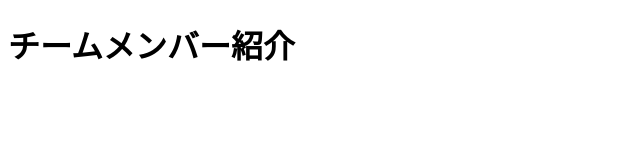
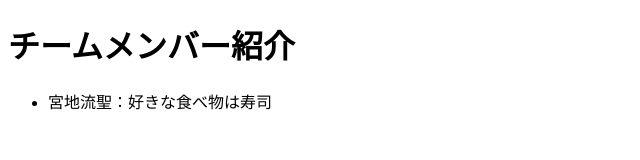
Before and after one commit to rnm-01/naga, a plain HTML site: page index.html in a window 1280 px wide. Shown: the whole page, without its empty margins (0-640 px from the left). Drawn offline with Linux system fonts and the light colour scheme.

Commit message:
Update index.html

```diff
--- a/index.html
+++ b/index.html
@@ -9,7 +9,7 @@
     <h1>チームメンバー紹介</h1>
     <ul>
         <!--メンバー紹介をここに追加-->
-
+        <li>宮地流聖：好きな食べ物は寿司</li>
     </ul>
 </body>
 </html>
```
